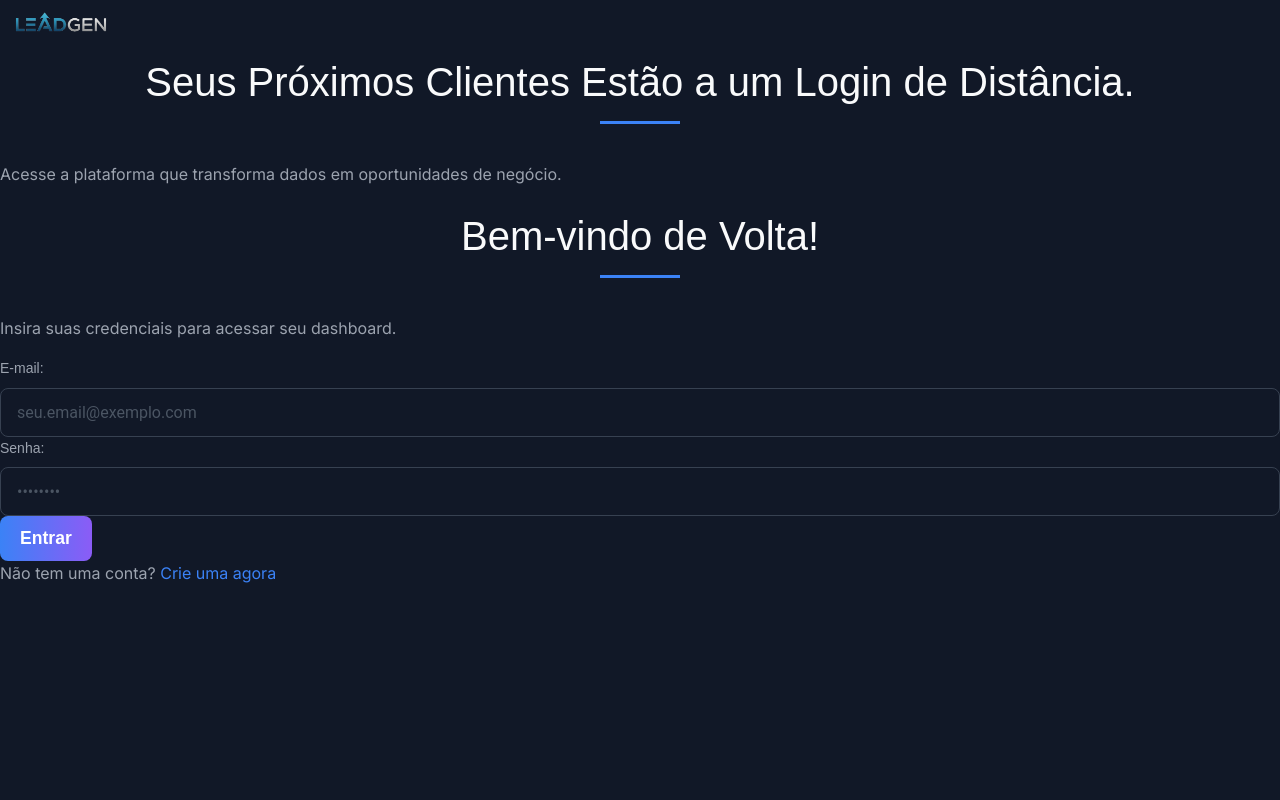
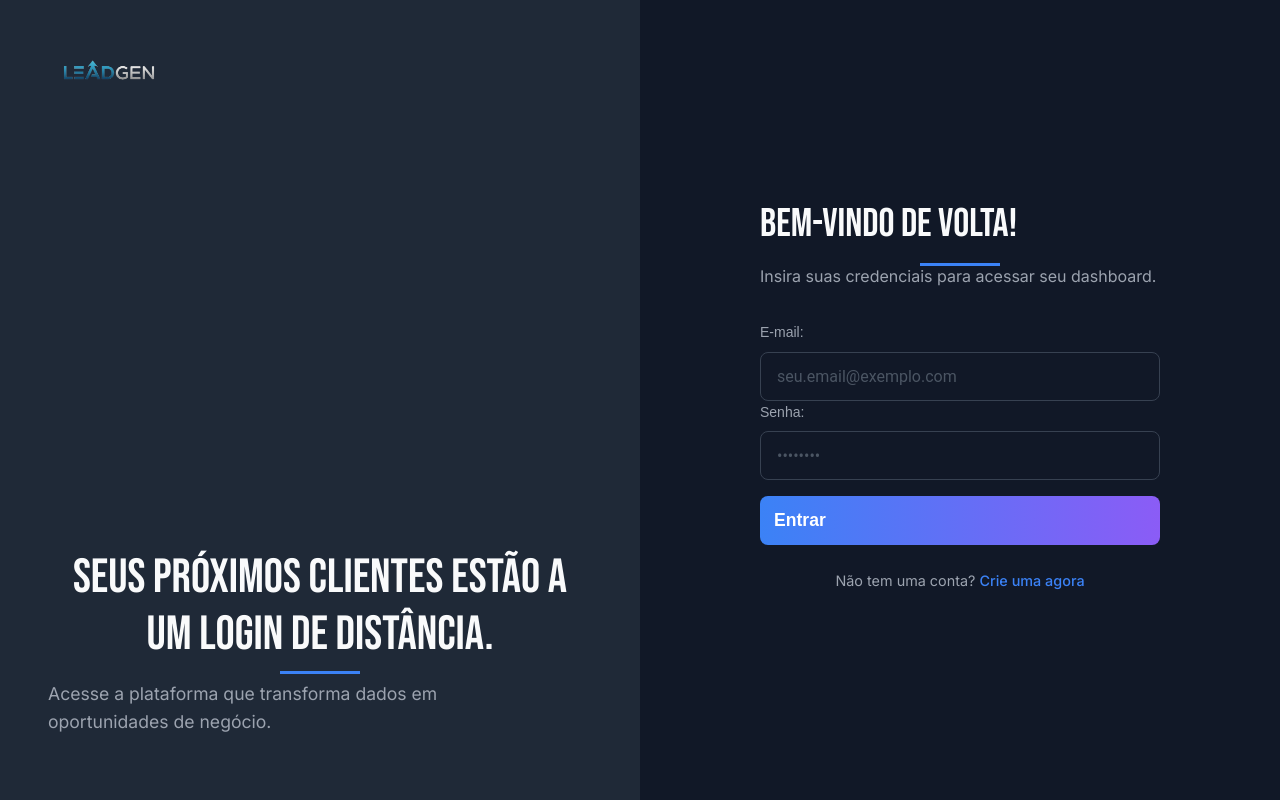
Before and after one commit to helmerlenda/helmerlenda.github.io, a plain HTML site: page login.html in a window 1280 px wide. Drawn offline with Linux system fonts and the light colour scheme.

Commit message:
Update style.css

```diff
--- a/style.css
+++ b/style.css
@@ -984,3 +984,103 @@ body {
     .features-section, .pricing-section, .hero-section { padding: 3.5rem 1rem; }
     .section-title { font-size: 2.5rem; }
 }
+/* --- ESTILOS DAS PÁGINAS DE AUTENTICAÇÃO --- */
+
+.auth-body {
+    background-color: var(--dark-bg);
+    margin: 0;
+    padding: 0;
+    overflow: hidden; /* Evita barras de rolagem desnecessárias */
+}
+
+.auth-container {
+    display: grid;
+    grid-template-columns: 1fr 1fr; /* Duas colunas de tamanho igual */
+    height: 100vh;
+}
+
+/* Coluna da Esquerda (Branding) */
+.auth-brand-column {
+    background-color: var(--dark-card);
+    padding: 3rem;
+    display: flex;
+    flex-direction: column;
+    justify-content: space-between;
+}
+
+.auth-brand-column .nav-logo {
+    margin-bottom: auto; /* Empurra o texto principal para baixo */
+}
+
+.brand-text h2 {
+    font-family: var(--font-display);
+    font-size: 3rem;
+    color: var(--light-text);
+    line-height: 1.2;
+    margin-bottom: 1rem;
+}
+
+.brand-text p {
+    font-size: 1.1rem;
+    max-width: 400px;
+    color: var(--secondary-text);
+}
+
+/* Coluna da Direita (Formulário) */
+.auth-form-column {
+    display: flex;
+    justify-content: center;
+    align-items: center;
+    padding: 3rem;
+}
+
+.form-wrapper {
+    width: 100%;
+    max-width: 400px;
+}
+
+.form-wrapper h2 {
+    font-family: var(--font-display);
+    font-size: 2.5rem;
+    color: var(--light-text);
+    margin-bottom: 0.5rem;
+    text-align: left;
+    border: none;
+}
+
+.form-wrapper .form-subtitle {
+    color: var(--secondary-text);
+    margin-bottom: 2rem;
+}
+
+#login-form .button,
+#register-form .button {
+    width: 100%;
+    padding: 14px;
+    margin-top: 1rem;
+}
+
+.auth-switch-link {
+    text-align: center;
+    margin-top: 1.5rem;
+    font-size: 0.9rem;
+}
+
+.auth-switch-link a {
+    color: var(--primary-color);
+    font-weight: 500;
+}
+
+/* Responsividade para as telas de autenticação */
+@media (max-width: 850px) {
+    .auth-container {
+        grid-template-columns: 1fr; /* Uma coluna só no mobile */
+    }
+    .auth-brand-column {
+        display: none; /* Esconde a coluna da marca no mobile para focar no formulário */
+    }
+    .auth-form-column {
+        align-items: flex-start;
+        padding-top: 4rem;
+    }
+}
```
